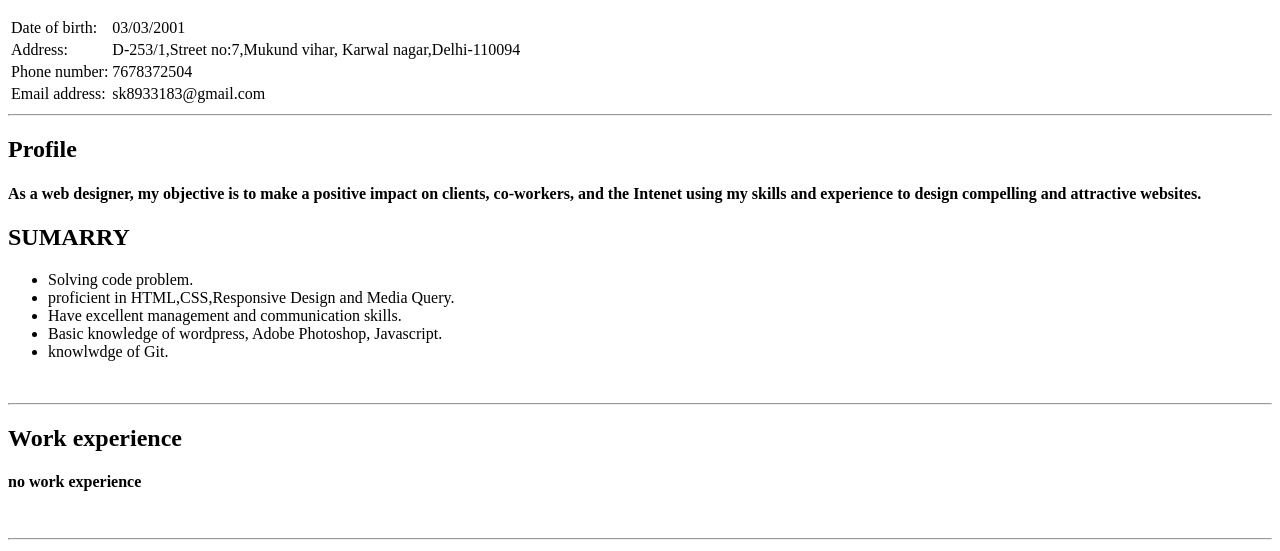
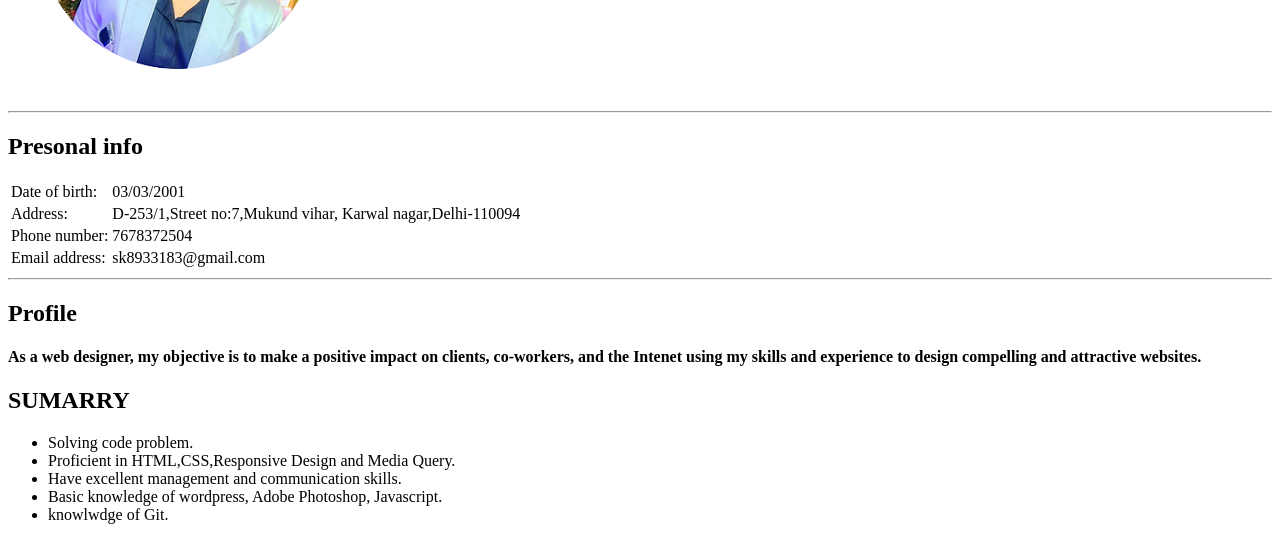
Before and after one commit to extremuse/cv, a plain HTML site: page index.html in a window 1280 px wide. Shown: the part 249-800 px from the top of the page. Drawn offline with Linux system fonts and the light colour scheme.

Commit message:
https://github.com/extremuse/cv.git

```diff
--- a/index.html
+++ b/index.html
@@ -45,7 +45,7 @@
 
     <ul>
         <li>Solving code problem.</li>
-        <li>proficient in HTML,CSS,Responsive Design and Media Query.</li>
+        <li>Proficient in HTML,CSS,Responsive Design and Media Query.</li>
         <li>Have excellent management and communication skills.</li>
         <li>Basic knowledge of wordpress, Adobe Photoshop, Javascript. </li>
         <li>knowlwdge of Git.</li>
```
Also changed, not shown: images/IMG-20220223-WA0010-modified.png (added), images/IMG-20220223-WA0010.jpg (added).
